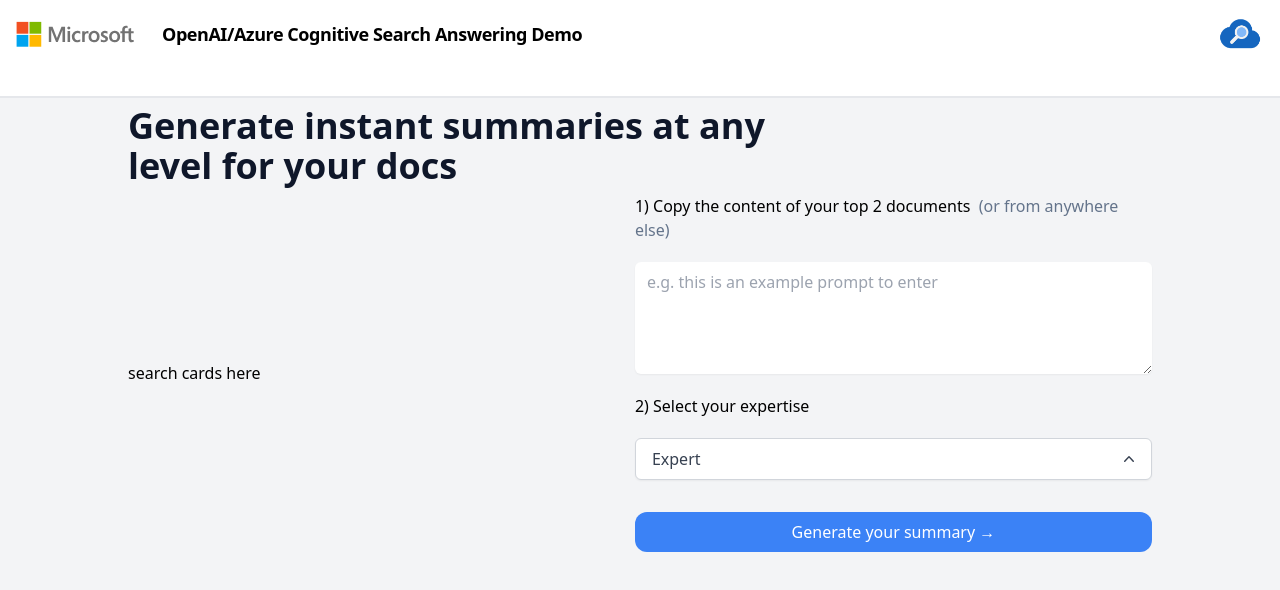
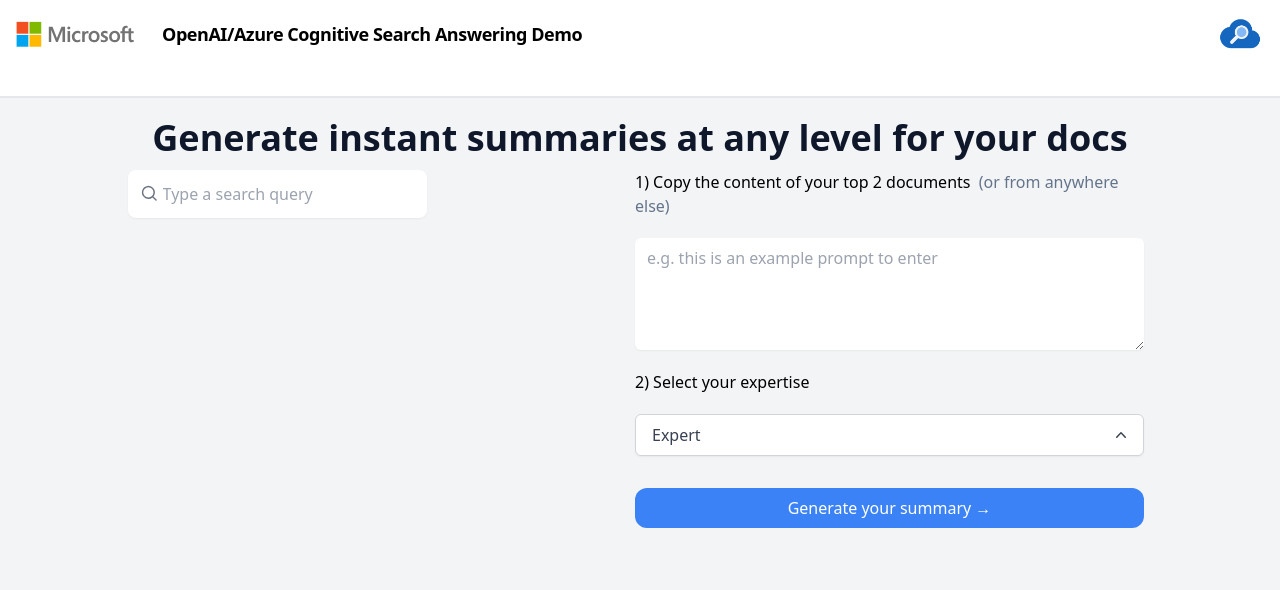
Before and after one commit to farzad528/openai-azure-search-summarization-demo, a Next.js app: page / in a window 1280 px wide. Shown: the top 590 px of the page. Built offline with nearby package versions, Linux system fonts and the light colour scheme.

Commit message:
search results

```diff
--- a/components/Dropdown.tsx
+++ b/components/Dropdown.tsx
@@ -7,6 +7,7 @@
 } from "@heroicons/react/20/solid";
 import { Fragment } from "react";
 import classNames from "classnames";
+
 
 export type ExpertiseType = "Toddler" | "College" | "Expert";
 
--- a/package.json
+++ b/package.json
@@ -21,6 +21,7 @@
     "next": "13.1.5",
     "react": "18.2.0",
     "react-dom": "18.2.0",
+    "react-spinners": "^0.13.8",
     "typescript": "4.9.4"
   },
   "devDependencies": {
--- /dev/null
+++ b/pages/api/search.ts
@@ -0,0 +1,44 @@
+import { NextApiRequest, NextApiResponse } from "next";
+
+if (!process.env.API_KEY) {
+  throw new Error("Missing env var from Azure Cognitive Search API Key");
+}
+
+export default async function handler(
+  req: NextApiRequest,
+  res: NextApiResponse
+) {
+  const { search } = req.body;
+
+  const payload: any = {
+    search,
+    queryType: "semantic",
+    speller: "lexicon",
+    semanticConfiguration: "config_en",
+    queryLanguage: "en-us",
+    captions: "extractive",
+    answers: "extractive",
+    count: "true",
+    highlightPreTag: "<b>",
+    highlightPostTag: "</b>",
+    top: 2,
+  };
+
+  const response = await fetch(
+    `https://${process.env.SERVICE_NAME}.search.windows.net/indexes/${process.env.INDEX_NAME}/docs/search?api-version=${process.env.API_VERSION}`,
+    {
+      headers: {
+        "Content-Type": "application/json",
+        "api-key": `${process.env.API_KEY ?? ""}`,
+      },
+      method: "POST",
+      body: JSON.stringify(payload),
+    }
+  );
+
+  const json = await response.json();
+
+  console.log(response);
+
+  res.status(200).json(json);
+}
--- a/pages/index.tsx
+++ b/pages/index.tsx
@@ -5,12 +5,30 @@
 import { useState } from "react";
 import Dropdown, { ExpertiseType } from "../components/Dropdown";
 import LoadingDots from "@/components/LoadingDots";
+import { MagnifyingGlassIcon, XCircleIcon } from "@heroicons/react/20/solid";
+import { PacmanLoader } from "react-spinners";
 
 const inter = Inter({ subsets: ["latin"] });
 
+interface SearchCaptions {
+  text: string;
+  highlights: string;
+}
+interface SearchResult {
+  "@search.score": number;
+  "@search.rerankerScore": number;
+  "@search.captions": SearchCaptions[];
+  title_en_lucene: string;
+  text_en_lucene: string;
+  id: string;
+}
+
 export default function Home() {
-  const [loading, setLoading] = useState(false);
+  const [summaryLoading, setSummaryLoading] = useState(false);
+  const [searchResultLoading, setSearchResultLoading] = useState(false);
+  const [searchQuery, setSearchQuery] = useState("");
   const [summary, setSummary] = useState("");
+  const [searchResults, setSearchResults] = useState([]);
   const [expertise, setExpertise] = useState<ExpertiseType>("Expert");
   const [generatedSummaries, setGeneratedSummaries] = useState<String>("");
 
@@ -19,14 +37,56 @@
       ? `Generate 2 summaries explained at a toddler comprehension level clearly labeled "1." and "2.". Make sure each generated summary is at max 20 words and base it on this context: ${summary}${
           summary.slice(-1) === "." ? "" : "."
         }`
-      : `Generate 2 summaries explained at a ${expertise} comprehension level clearly labeled "1." and "2.". Make sure each generated summary is at least 20 words and at max 500 words and base them on this context: ${summary}${
+      : `Generate 2 summaries explained at a ${expertise} comprehension level clearly labeled "1." and "2.". Make sure each generated summary is at least 20 words and at max 100 words and base them on this context: ${summary}${
           summary.slice(-1) === "." ? "" : "."
         }`;
+
+  const search = searchQuery;
+
+  const handleClear = () => {
+    setSearchQuery("");
+  };
+
+  const getSearchResults = async (e: any) => {
+    e.preventDefault();
+    setSearchResults([]);
+    setSearchResultLoading(true);
+
+    const response = await fetch("/api/search", {
+      method: "POST",
+      headers: {
+        "Content-Type": "application/json",
+        "api-key": `${process.env.API_KEY ?? ""}`,
+      },
+      body: JSON.stringify({
+        search,
+      }),
+    });
+
+    if (!response.ok) {
+      throw new Error(response.statusText);
+    }
+
+    let results = await response.json();
+    console.log(results);
+    setSearchResultLoading(false);
+    setSearchResults(results.value);
+  };
+
+  const handleKeyDown = (e: React.KeyboardEvent<HTMLInputElement>) => {
+    if (e.key === "Enter") {
+      if (!searchQuery || searchQuery.trim() === "" || searchQuery === "*") {
+        alert("Please type something");
+        return;
+      }
+      getSearchResults(e);
+    }
+  };
 
   const generateSummary = async (e: any) => {
     e.preventDefault();
     setGeneratedSummaries("");
-    setLoading(true);
+    setSummaryLoading(true);
 
     const response = await fetch("/api/generate", {
       method: "POST",
@@ -45,7 +105,7 @@
 
     let answer = await response.json();
     setGeneratedSummaries(answer.choices[0].text);
-    setLoading(false);
+    setSummaryLoading(false);
   };
 
   return (
@@ -58,12 +118,63 @@
         </Head>
 
         <main>
-          <h1 className="text-4xl max-w-2xl font-bold text-slate-900">
+          <h1 className="text-center text-4xl my-3 font-bold text-slate-900">
             Generate instant summaries at any level for your docs
           </h1>
-          <div className="flex w-full justify-between items-center mt-2">
-            <div className="bg-gray-100 w-1/2">search cards here</div>
-            <div className="flex flex-col">
+          <div className="flex w-full  mt-2">
+            <div className="flex flex-col bg-gray-100 w-1/2">
+              <div className="flex items-center justify-center rounded-lg  p-3 bg-white shadow-sm w-3/5">
+                <MagnifyingGlassIcon width={20} className="text-gray-500" />
+                <input
+                  type="text"
+                  className="bg-[#FFFFFFCC] focus:outline-0 w-full px-1"
+                  placeholder={"Type a search query"}
+                  value={searchQuery}
+                  onChange={(event) => setSearchQuery(event.target.value)}
+                  onKeyDown={handleKeyDown}
+                />
+                {searchQuery && (
+                  <XCircleIcon
+                    width={20}
+                    className="text-gray-500"
+                    onClick={handleClear}
+                  />
+                )}
+              </div>
+              <div>
+                {searchResultLoading ? (
+                  <LoadingDots color="blue" style="large" />
+                ) : (
+                  <div>
+                    {searchResults.map((searchResult: SearchResult) => {
+                      return (
+                        <div
+                          key={searchResult.id}
+                          className="flex flex-col items-start w-full border bg-white shadow-xl rounded-xl py-2 px-6 mt-2"
+                        >
+                          <p className="text-[#4F52B2] hover:underline hover:cursor-pointer text-lg">
+                            {searchResult.title_en_lucene}
+                          </p>
+                          <span className="text-sm">
+                            <p
+                              dangerouslySetInnerHTML={{
+                                __html:
+                                  searchResult["@search.captions"][0].highlights
+                                    .length === 0
+                                    ? searchResult["@search.captions"][0].text
+                                    : searchResult["@search.captions"][0]
+                                        .highlights,
+                              }}
+                            />
+                          </span>
+                        </div>
+                      );
+                    })}
+                  </div>
+                )}
+              </div>
+            </div>
+            <div className="flex flex-col mx-2">
               <div className="text-slate">
                 <p className="text-left font-medium">
                   1) Copy the content of your top 2 documents &nbsp;
@@ -90,7 +201,7 @@
                   setExpertise={(newExpertise) => setExpertise(newExpertise)}
                 />
               </div>
-              {!loading && (
+              {!summaryLoading && (
                 <button
                   className="bg-blue-500 rounded-xl text-white font-medium px-4 py-2 mt-8 hover:bg-blue-700 w-full transition duration-250"
                   onClick={(e) => generateSummary(e)}
@@ -98,12 +209,13 @@
                   Generate your summary &rarr;
                 </button>
               )}
-              {loading && (
+              {summaryLoading && (
                 <button
                   className="bg-blue-500 rounded-xl text-white font-medium px-4 py-2 mt-8 hover:bg-blue-700 w-full transition duration-250"
                   disabled
                 >
-                  <LoadingDots color="white" style="large" />
+                  {/* <LoadingDots color="white" style="large" /> */}
+                  <PacmanLoader color="yellow"  />
                 </button>
               )}
             </div>
```
Also changed, not shown: 1 other file (tests, documents, lock files or other folders).
